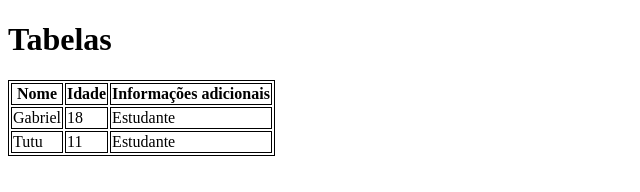
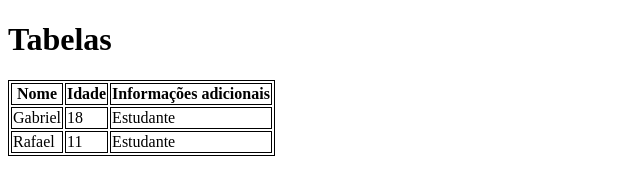
Before and after one commit to Gabriel-Cosendey/aula-tabela, a plain HTML site: page index.html in a window 1280 px wide. Shown: the full height of the page, 0-640 px from the left. Drawn offline with Linux system fonts and the light colour scheme.

Commit message:
trocado nome de tutu para rafael

```diff
--- a/index.html
+++ b/index.html
@@ -27,7 +27,7 @@
                 <td>Estudante</td>
             </tr>
             <tr>
-                <td>Tutu</td>
+                <td>Rafael</td>
                 <td>11</td>
                 <td>Estudante</td>
             </tr>
```
